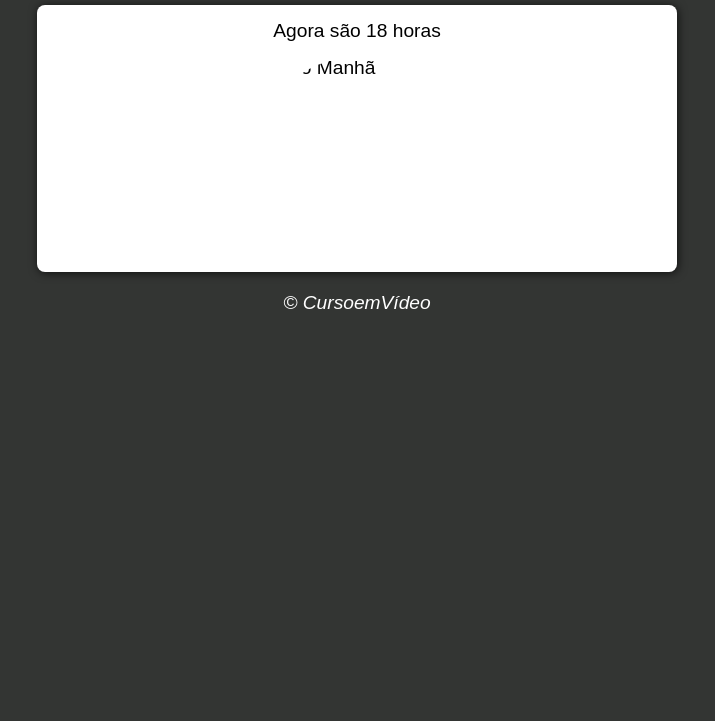
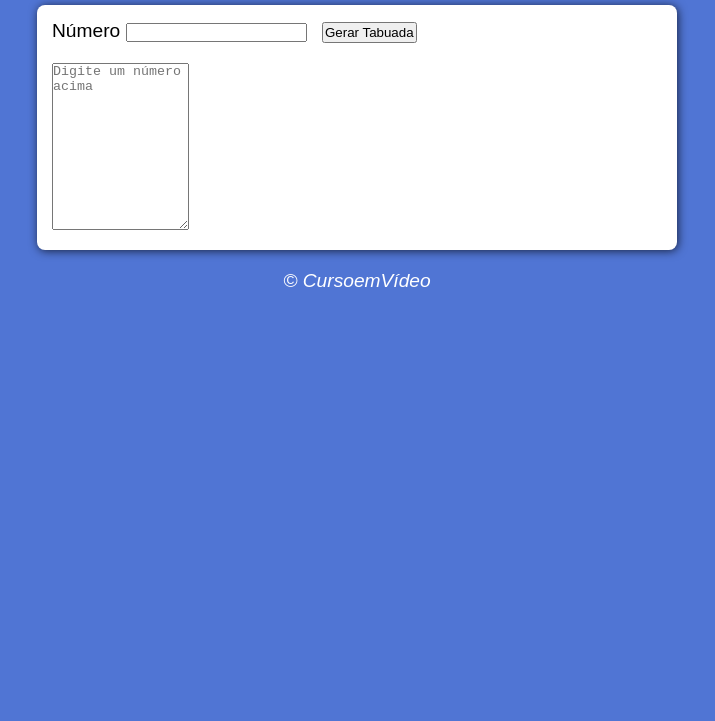
Before and after one commit to joaquim4768/JavaScript, a plain HTML site: page aula14ex/ex017/modelo.html in a window 1280 px wide. Shown: the part 79-800 px from the top of the page, without its empty margins (283-998 px from the left). Drawn offline with Linux system fonts and the light colour scheme.

Commit message:
exercicio tabuada

```diff
--- a/aula14ex/ex017/modelo.html
+++ b/aula14ex/ex017/modelo.html
@@ -12,12 +12,14 @@
     </header>
 
     <section>
-        <div id="msg">
-            <p>Aqui vai aparecer a hora</p>
+        <div id="input">
+            <label for="num">Número</label>
+            <input type="number" name="num" id="num">
+            <input type="button" value="Gerar Tabuada" id="botao">
         </div>
 
-        <div id="foto">
-            <img src="imagens/fotomanha.jpg" alt="Foto Manhã" id="imagem">
+        <div>
+            <textarea id="res" placeholder="Digite um número acima" rows="11" cols="15"readonly></textarea>
         </div>
     </section>
 
--- a/aula14ex/ex017/script.js
+++ b/aula14ex/ex017/script.js
@@ -1,26 +1,15 @@
+var numI = window.document.getElementById('num');
+var botao = window.document.getElementById('botao');
+var res = window.document.getElementById('res');
 
-window.addEventListener('load', carregar);
+botao.addEventListener('click', tabuada);
 
-function carregar(){
-    var msg = window.document.querySelector('div#msg p');
-    var img = window.document.getElementById('imagem');
-    var data = new Date();
-    var hora = data.getHours();
-    msg.textContent = `Agora são ${hora} horas`;
+function tabuada(){
+    let num = Number(numI.value);
 
-    if(hora >= 0 && hora < 12){
-        //Bom dia
-        img.src = 'imagens/fotomanha.jpg'
-        document.body.style.backgroundColor = '#f3dbad'
-    }
-    else if(hora >= 12 && hora < 18){
-        //Boa tarde
-        img.src = 'imagens/fototarde.jpg'
-        document.body.style.backgroundColor = '#e0844a';
-    }
-    else{
-        //Boa noite
-        img.src = 'imagens/fotonoite.jpg'
-        document.body.style.backgroundColor = '#333533';
+    res.value = "";
+
+    for(let i = 0 ;i < 11; i++){
+        res.value += `${num} * ${i} = ${num * i}\n`;
     }
 }
--- a/aula14ex/ex017/style.css
+++ b/aula14ex/ex017/style.css
@@ -37,19 +37,11 @@ footer{
     font-style: italic;
 }
 
-div#msg{
-    margin-bottom: 15px;
-    text-align: center;
+div#input{
+    display: block;
+    margin-bottom: 20px;
 }
-
-div#foto{
-    display: flex;
-    justify-content: center;
+input[type="button"]{
+    margin-left: 10px;
+    padding: 1px;
 }
-
-div#foto img#imagem{
-    width: 200px;
-    height: 200px;
-    object-fit: cover;
-    border-radius: 50%;
-}
```
